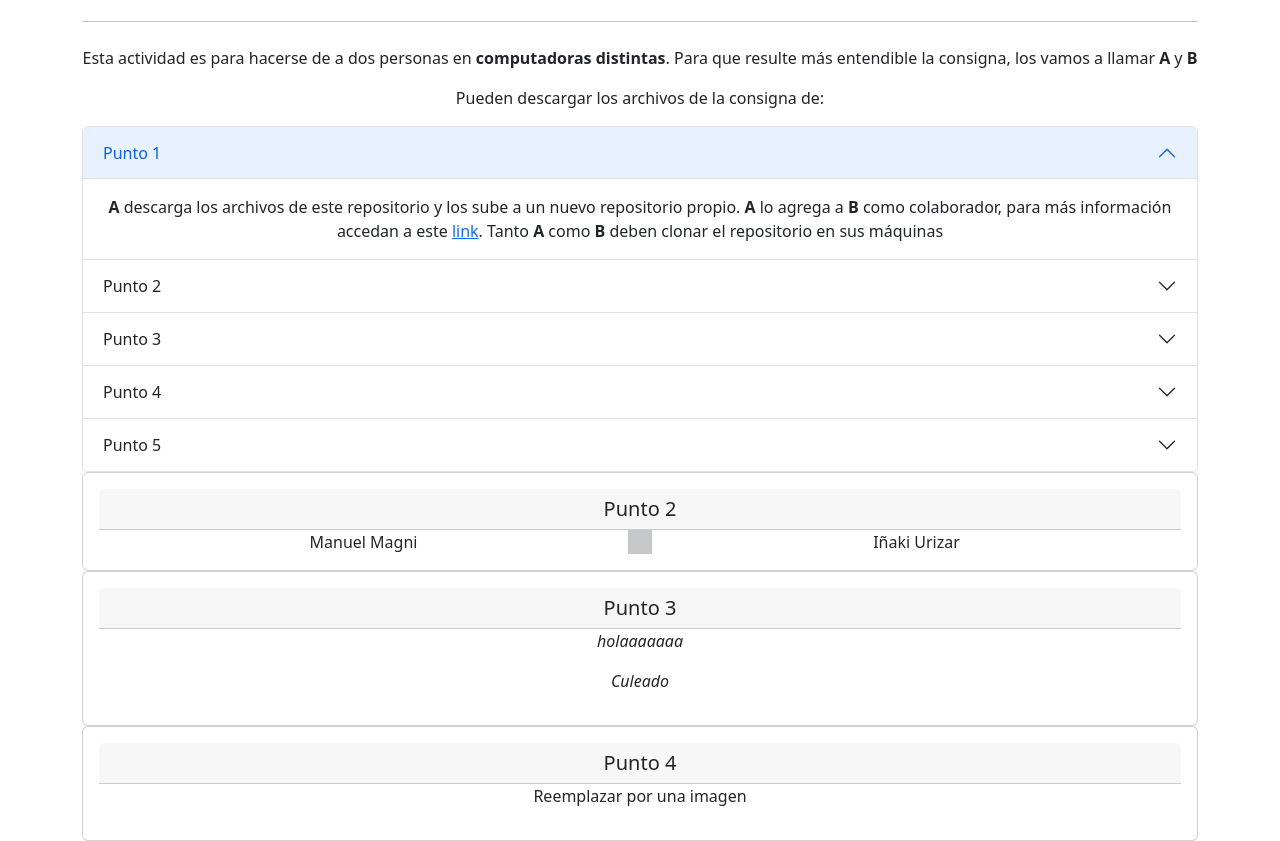
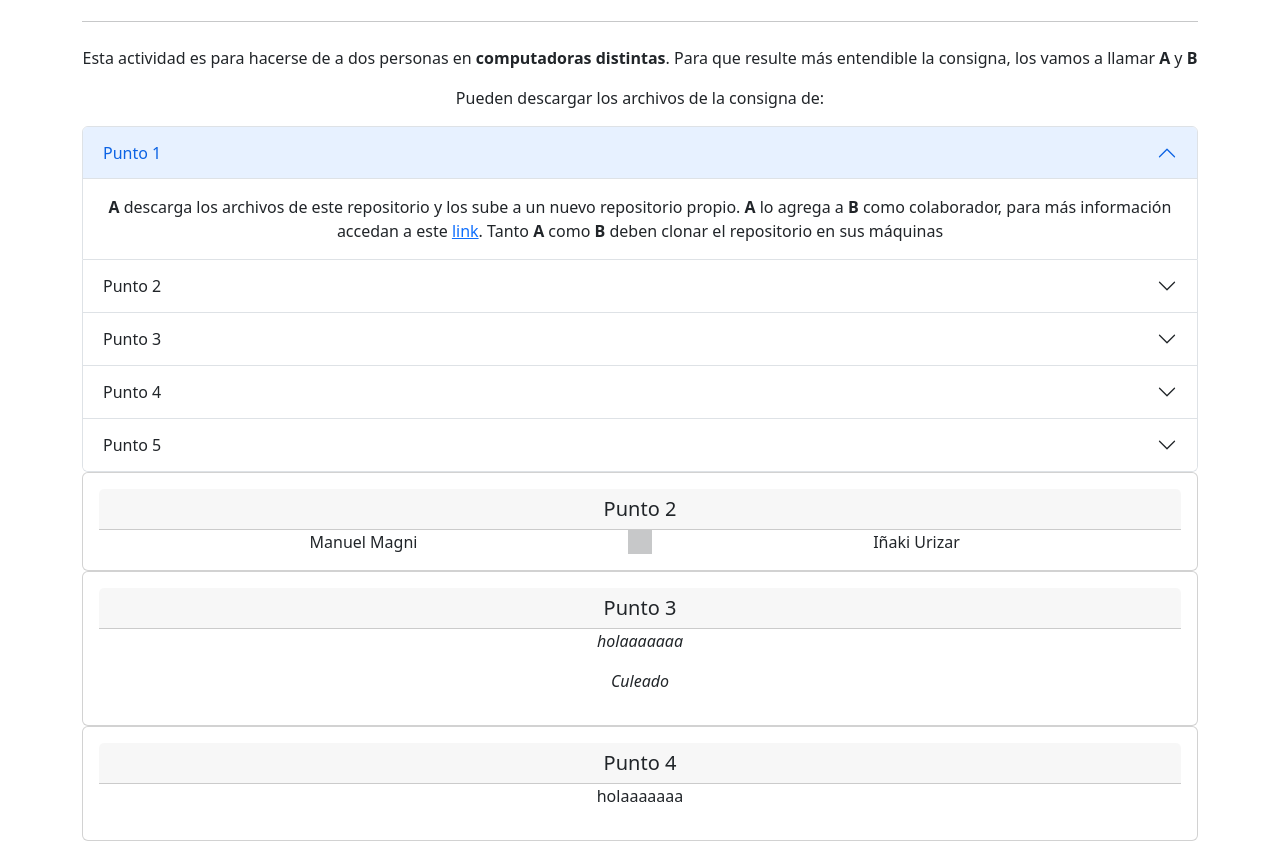
Before and after one commit to manuZX12/Actividad-Git, a plain HTML site: page index.html in a window 1280 px wide. Shown: the part 108-949 px from the top of the page. Drawn offline with nearby package versions, Linux system fonts and the light colour scheme.

Commit message:
modifcado punto 4

```diff
--- a/index.html
+++ b/index.html
@@ -104,7 +104,7 @@
       <div class="card">
         <div class="card-body">
         <h5 class="card-header">Punto 4</h5>
-        <p>Reemplazar por una imagen</p>
+        <p>holaaaaaaa</p>
         </div>
   </div>
     </div>
```
